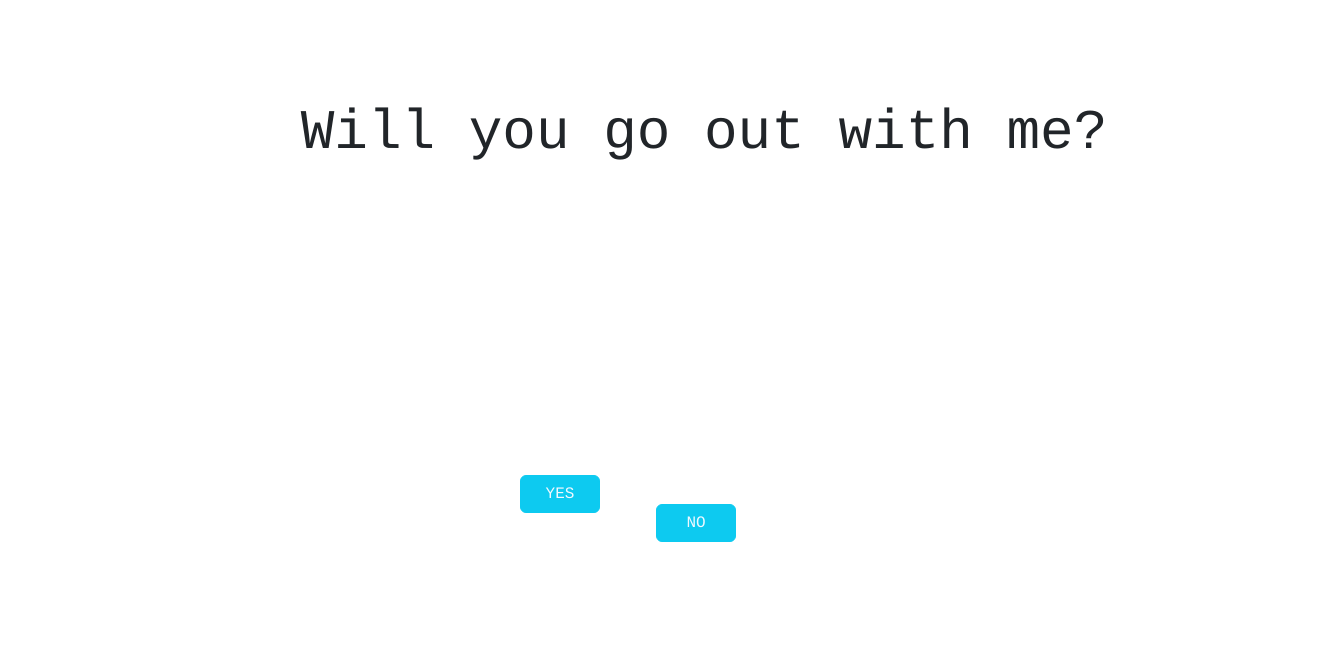
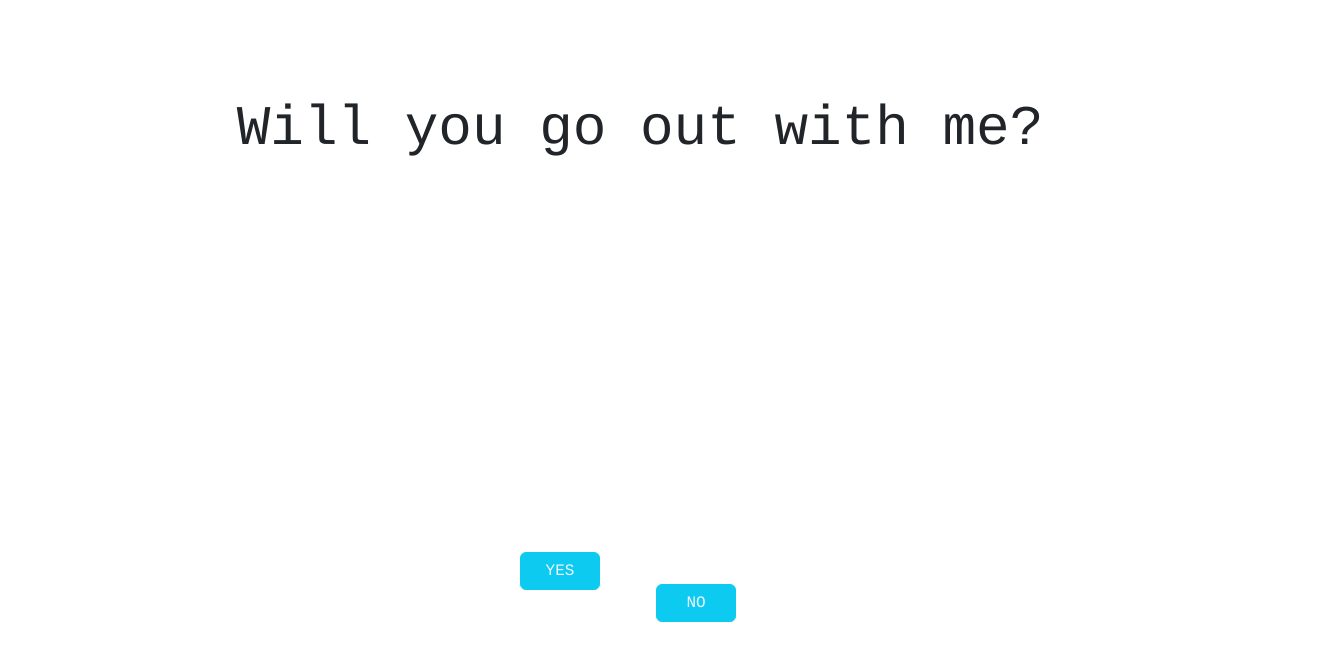
Before and after one commit to Prasannabilla/test, an Angular app: page /home in a window 1280 px wide. Shown: the top 660 px of the page, 1344 px wide, since content can reach past the window. Built offline with nearby package versions, Linux system fonts and the light colour scheme.

Commit message:
obitogif

```diff
--- a/src/app/component/home/home.component.html
+++ b/src/app/component/home/home.component.html
@@ -1,9 +1,9 @@
 <div [ngStyle]="{'background-image': image ? 'url(../../../assets/obitosharingan.gif)' : 'none'}"
     [ngClass]="{'special-background': image}">
-    <div class="prompt">
+    <div class="prompt mt-5">
         <!-- app.component.html -->
         <!-- Your content goes here -->
-        <h1 class="mt-1">{{msg}}</h1>
+        <h1 class="mt-5">{{msg}}</h1>
     </div>
     <!-- <img *ngIf="yesimag" class="happy" src="../../../assets/tobiobito.gif" alt="tobitoimage"> -->
     <div *ngIf="yesimag"  class="happyimage">
--- a/src/app/component/home/home.component.scss
+++ b/src/app/component/home/home.component.scss
@@ -6,14 +6,14 @@
 }
 
 .prompt {
-    position: absolute;
-    top: 6rem;
+    // position: absolute;
+    // top: 6rem;
     // background-color: #FFE5E5;
     width: 100%;
     display: flex;
     align-items: center;
     justify-content: center;
-    left:4rem
+    // left:4rem
 }
 
 /* Optional: Add some styling for the "billa" div */
@@ -29,7 +29,6 @@
     position: relative;
     color: aliceblue;
     width: 5rem;
-    top: 5.9rem;
     right: 4.5rem;
 
 
@@ -112,6 +111,21 @@ h1 {
     // visibility: hidden;
 }
 
+
+.happyimage {
+    position: absolute;
+    top: 40%;
+    left: 41.5%;
+    background-image: url(../../../assets/tobiobito.gif) !important;
+    height: 8rem;
+    width: 18rem;
+    background-size: cover;
+    /* Ensure the image covers the entire container */
+    background-position: center;
+    /* Center the image within the container */
+    background-repeat: no-repeat;
+
+}
 @media screen and (min-width: 768px) {
     h1 {
         font-size: 3.5rem;
@@ -133,15 +147,14 @@ h1 {
         margin-left: 11%;
         /* Set your reduced font size for smaller screens */
     }
-}
 
     .happyimage {
         position: absolute;
         top: 40%;
-    left: 41.5%;
+        left: 28%;
         background-image: url(../../../assets/tobiobito.gif) !important;
         height: 8rem;
-    width: 18rem;
+        width: 15rem;
         background-size: cover;
         /* Ensure the image covers the entire container */
         background-position: center;
@@ -149,3 +162,4 @@ h1 {
         background-repeat: no-repeat;
 
     }
+}
--- a/src/app/component/home/home.component.ts
+++ b/src/app/component/home/home.component.ts
@@ -1,4 +1,4 @@
-import { Component } from '@angular/core';
+import { Component, OnInit } from '@angular/core';
 import { trigger, state, style, animate, transition } from '@angular/animations';
 
 @Component({
@@ -16,8 +16,8 @@ import { trigger, state, style, animate, transition } from '@angular/animations'
     ]),
   ],
 })
-export class HomeComponent {
-  buttonPosition: ButtonPosition = { top: '63%', left: '50%' };
+export class HomeComponent  implements OnInit{
+  buttonPosition: ButtonPosition = { top: '67%', left: '50%' };
   clickedcount: number = 1;
   image:boolean=false
   performAnimation: boolean = false;
@@ -26,6 +26,17 @@ export class HomeComponent {
   msg:string='Will you go out with me?'
   windowWidth: number = window.innerWidth;
   windowHeight: number = window.innerHeight;
+  ngOnInit() {
+    this.buttonPosition = {
+      top: `73%`,
+      left: `50%`
+    };
+    if(this.windowWidth<450){
+
+        this.buttonPosition = { top: '67%', left: '50%' };
+    }
+
+  }
   toggleAnimation() {
     this.performAnimation = !this.performAnimation;
 
```
Lines whose indentation alone changed are shown as unchanged.
